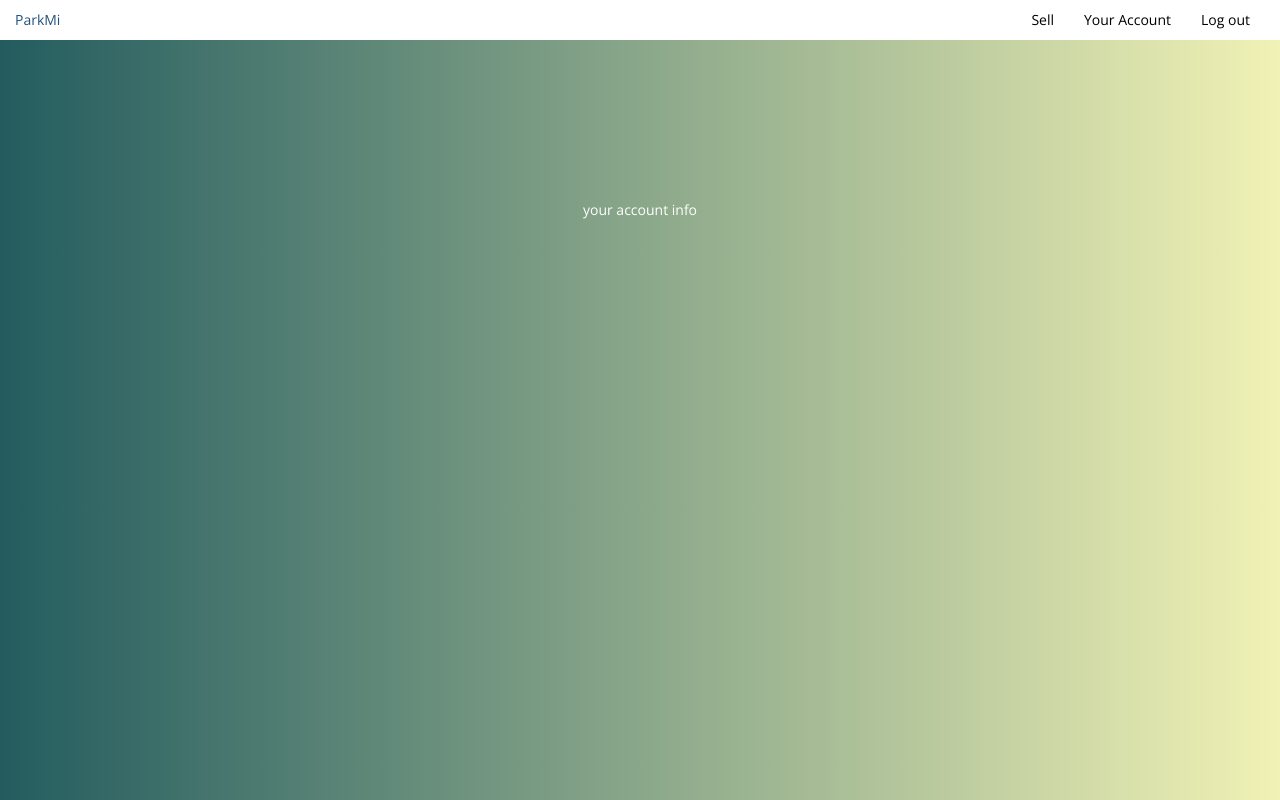
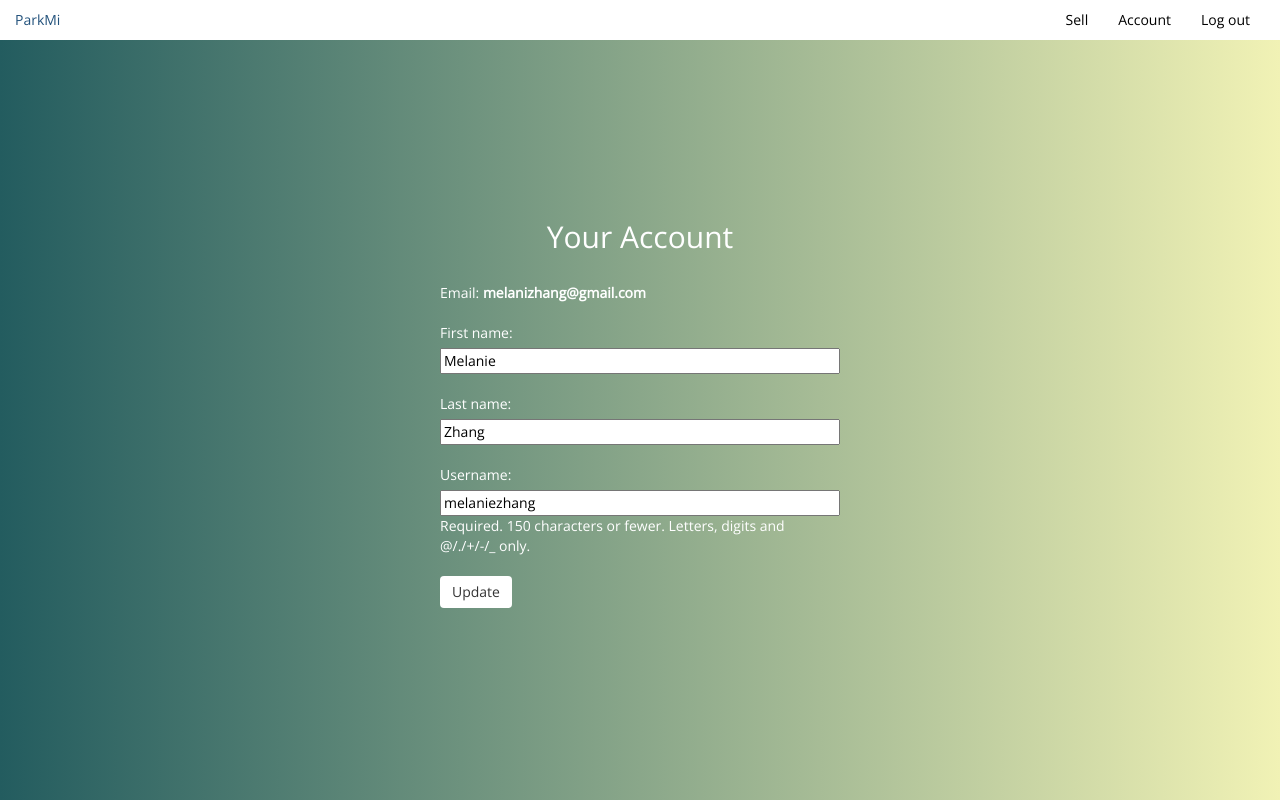
Before and after one commit to kawadeomkar/djangoTest, a Django app: page /account/ in a window 1280 px wide. Run offline with Django 3.2, Linux system fonts and the light colour scheme; a user stored in the database is signed in; some libraries are stand-ins or nearby versions.

Commit message:
added account view

```diff
--- a/home/forms.py
+++ b/home/forms.py
@@ -25,8 +25,6 @@ class UserForm(forms.ModelForm):
       	# 	'class': 'form-control mini'
       	# 	})
 
-
-
     class Meta:
         model = User
         fields = ['first_name', 'last_name', 'username', 'email', 'password']
--- a/home/models.py
+++ b/home/models.py
@@ -1,15 +1,16 @@
 from django.db import models
+from django.contrib.auth.models import User
 
 
 class ParkingSpot(models.Model):
-    owner = models.CharField(max_length=25, default="")
+    owner = models.ForeignKey(User, on_delete=models.CASCADE, null=True)
     title = models.CharField(max_length=25, default="")
     zipcode = models.CharField(max_length=5, default="")
     street = models.CharField(max_length=50, default="")
     city = models.CharField(max_length=15, default="")
     state = models.CharField(max_length=2, default="")
     price = models.IntegerField(default=0)
-    picture = models.FileField(null=True)
+    picture = models.FileField(null=True, blank=True)
 
     def __str__(self):
         return self.title
--- a/home/static/home/style.css
+++ b/home/static/home/style.css
@@ -14,6 +14,23 @@ html, body {
 /*.mini {
 	width:45%!important;
 }*/
+
+.edit input {
+	color: #000;
+}
+
+.edit {
+	margin-top:0!important;
+	text-align:left;
+}
+
+.edit label {
+	font-weight:700!important;
+}
+
+.med {
+	font-weight:normal;
+}
 
 .v-center {
  	margin: auto;
@@ -72,9 +89,14 @@ nav a:hover {
 
 /* --- home --- */
 
-.home {
+.w {
 	width:50%;
 }
+
+.w p {
+	margin-top:20px
+}
+
 
 .name {
 	font-size:7em;
@@ -93,7 +115,7 @@ nav a:hover {
 }
 
 #locate span {
-	font-size:1.3em;
+	font-size:1.2em;
 }
 
 #locate input {
--- a/home/templates/home/account.html
+++ b/home/templates/home/account.html
@@ -2,6 +2,25 @@
 
 {% block content %}
 
-  <div class="v-center">your account info</div>
+  <div class="v-center w">
+ 	<h2>Your Account</h2>
+
+ 	{% if request.GET.success %}
+ 		<p><span class="med">Your changes have been saved.</span></p>
+ 	{% endif %}
+
+  	<form method="POST" class="sign edit">
+	{% csrf_token %}
+
+		<p>Email: <strong> {{ object.email }} </strong></p>
+
+	    <div class="form-group">
+
+	  		{{ form.as_p }}
+
+	  		<button class="btn btn-default submit" type="submit">Update</button>
+	  	</div>
+  	</form>
+  </div>
 
 {% endblock %}
--- a/home/templates/home/base.html
+++ b/home/templates/home/base.html
@@ -18,12 +18,12 @@
         <li><a href="{% url 'home'%}" class="active">ParkMi</a></li>
       </ul>
       <ul class="nav navbar-nav navbar-right">
+
           <li><a href="{% url 'sell' %}">Sell</a></li>
 
         {% if user.is_authenticated %}
 
-          <!-- <li><a class="nohover">Welcome, {{ user.username }}!</a></li> -->
-          <li><a href="{% url 'account' %}">Your Account</a></li>
+          <li><a href="{% url 'account' %}">Account</a></li>
           <li><a href="{% url 'log_out' %}">Log out</a>
 
         {% else %}
@@ -31,7 +31,6 @@
           <li><a href="{% url 'signup' %}">Sign up</a></li>
 
         {% endif %}
-
 
       </ul>
   </nav>
--- a/home/templates/home/home.html
+++ b/home/templates/home/home.html
@@ -3,7 +3,7 @@
 {% block content %}
 
 <!-- HOMEPAGE -->
-      <div class="v-center home">
+      <div class="v-center w">
         <span class="name anim">ParkMi</span>
         <br>
         <span class="caption">Find parking anywhere, anytime.</span>
--- a/home/templates/home/signin.html
+++ b/home/templates/home/signin.html
@@ -5,9 +5,13 @@
 <!-- SIGN IN -->
 
 	<div class="v-center">
-		<h2>Welcome back!</h2>
+		<h2>Sign in</h2>
 		<form action="{% url 'signin' %}" method="POST" class="sign">
 		{% csrf_token %}
+
+		{% if request.GET.next %}
+			<p>Please sign in first.</p>
+		{% endif %}
 		<div class="form-group">
 			<p><label for="username">Username:</label>
 			<input type="text" class="form-control" placeholder="Your username" name="username" id="username" required></p>
--- a/home/urls.py
+++ b/home/urls.py
@@ -16,7 +16,7 @@ urlpatterns = [
     url(r'^signin/', views.signin, name='signin'),
 
     # account page
-    url(r'^account/', views.account, name='account'),
+    url(r'^account/', views.UserDetail.as_view(), name='account'),
 
     # selling page
     url(r'^sell/', views.sell, name='sell'),
--- a/home/views.py
+++ b/home/views.py
@@ -4,23 +4,38 @@ from django.contrib.auth import authenticate, login, logout
 from django.contrib.auth.decorators import login_required
 from django.urls import reverse
 from django.views.generic.detail import DetailView
+from django.views.generic.edit import UpdateView
 from .forms import UserForm, SearchForm
 from .models import ParkingSpot
 from django.contrib.auth.models import User
 
 
-def account(request):
-    return render(request, 'home/account.html', {'view': 'account'})
+# need to add: bootstrap styling
+class UserDetail(UpdateView):
+    model = User
+    fields = ['first_name', 'last_name', 'username']
+    template_name = 'home/account.html'
+    success_url = '/account?success=true'
+
+    def get_object(self):
+        return self.request.user
+
+    def __init__(self, *args, **kwargs):
+        super(UserDetail, self).__init__(*args, **kwargs)
+        for field in self.fields:
+            print field
+
+
+def home(request):
+    return render(request, 'home/home.html', {})
+
 
 @login_required
 def sell(request):
-    return render(request, 'home/sell.html', {'view': 'sell'})
+    return render(request, 'home/sell.html', {})
 
 
-def home(request):
-    return render(request, 'home/home.html', {'view': 'home'})
-
-
+# figure out how to make name inputs inline
 def signup(request):
     if request.method == "POST":
         form = UserForm(request.POST)
@@ -34,7 +49,7 @@ def signup(request):
         form = UserForm()
 
     url = reverse(home, urlconf=None, args=None, kwargs=None)
-    return render(request, 'home/signup.html', {'form': form, 'url': url, 'link':'Home'})
+    return render(request, 'home/signup.html', {'form': form})
 
 
 def signin(request):
@@ -52,12 +67,11 @@ def signin(request):
             return HttpResponse("error")
     return render(request, 'home/signin.html', {})
 
-    # url = reverse(home, urlconf=None, args=None, kwargs=None)
-    # return render(request, 'home/signin.html', {'url':url, 'link':'Home'})
 
 def log_out(request):
     logout(request)
     return HttpResponseRedirect(reverse(home))
+
 
 def search(request):
     spots = ParkingSpot.objects.all()
@@ -69,14 +83,6 @@ def search(request):
         response = "no spots found in city " + city + ", sorry :c<p><a href=\"/\">back</a></p>"
     return HttpResponse(response)
 
-
-
-
-#### redirect if not authenticated:
-# def my_view(request):
-#     if not request.user.is_authenticated:
-#         return redirect('%s?next=%s' % (settings.LOGIN_URL, request.path))
-#     # ...
 
 ### POST form syntax
 # if request.method == "POST":
```
Also changed, not shown: db.sqlite3, home/migrations/0004_parkingspot_user.py (added), home/migrations/0005_auto_20170309_0950.py (added), 6 other files.
